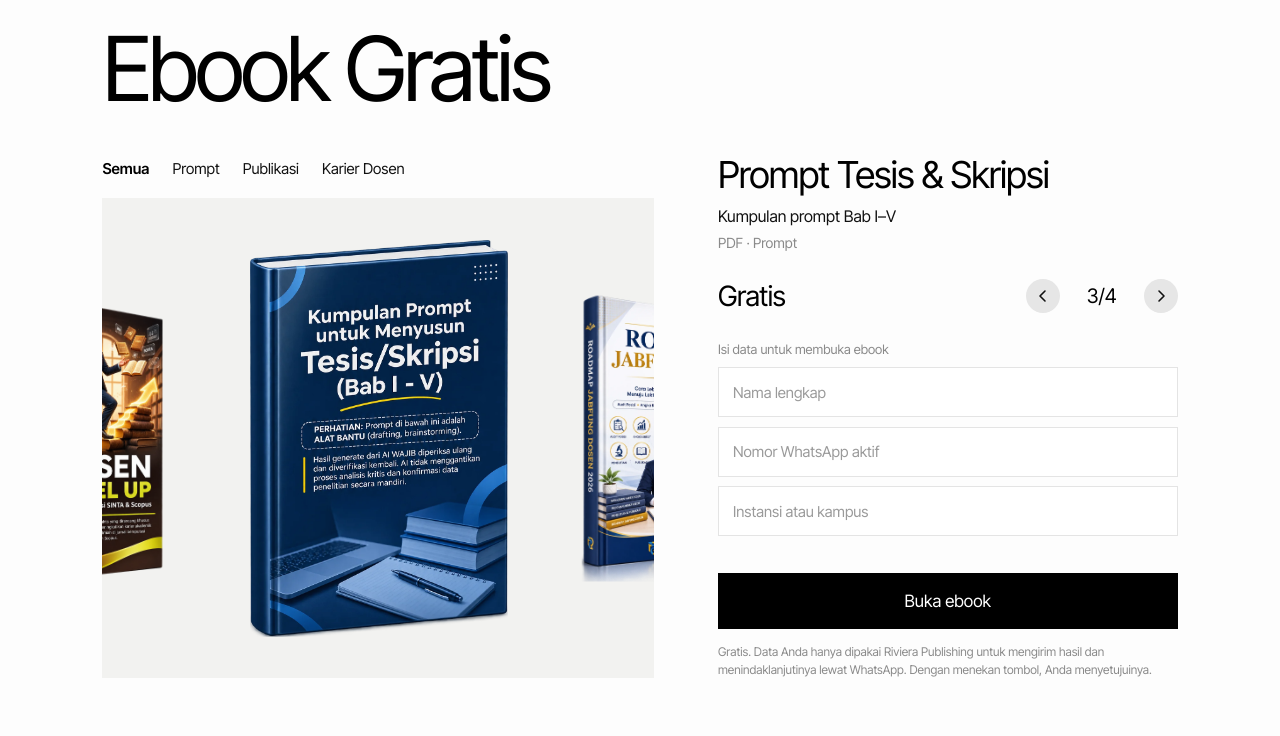
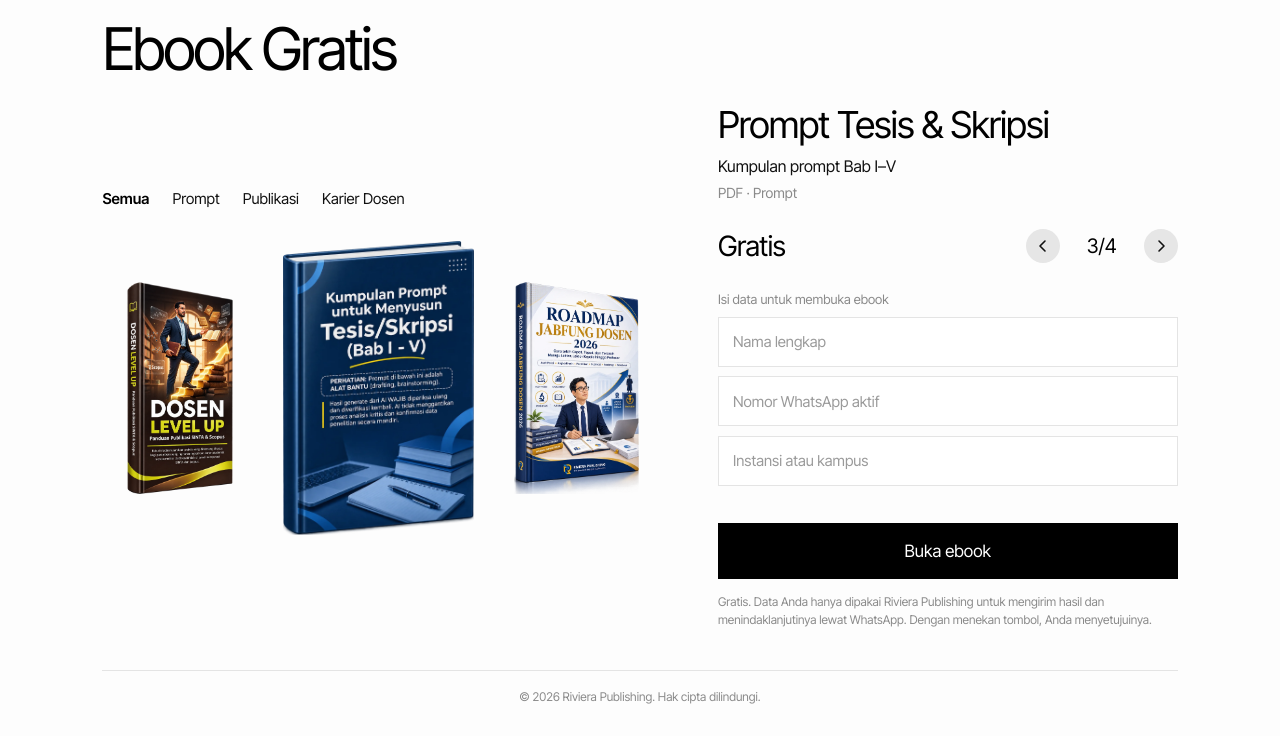
Before and after one commit to Arulfalah123/riviera-testing-lock-eboo, a plain HTML site: page index.html in a window 1280 px wide. Shown: the part 64-800 px from the top of the page. Drawn offline with Linux system fonts and the light colour scheme.

Commit message:
Update index.html

```diff
--- a/index.html
+++ b/index.html
@@ -161,6 +161,13 @@
   body.is-open .lock { display: none; }
   body.is-open .done { display: block; }
 
+  /* Footer */
+  .site-foot {
+    margin-top: 36px; padding-top: 18px;
+    border-top: 1px solid var(--line);
+    font-size: 12px; color: var(--grey); text-align: center;
+  }
+
   /* ===== Laptop / desktop: memenuhi layar, dua kolom, ukuran ikut layar ===== */
   @media (min-width: 900px) {
     .screen {
@@ -172,7 +179,7 @@
     .hdr > svg, .bag, .bag svg { width: clamp(24px, 1.6vw, 32px); height: clamp(24px, 1.6vw, 32px); }
     .badge { min-width: clamp(19px, 1.2vw, 24px); height: clamp(19px, 1.2vw, 24px); line-height: clamp(19px, 1.2vw, 24px); font-size: clamp(10px, .65vw, 13px); }
     .logo { height: clamp(30px, 2.3vw, 46px); }
-    .big { margin-top: 2vh; font-size: clamp(72px, 7vw, 150px); flex: none; }
+    .big { margin-top: 1.5vh; font-size: clamp(48px, 4.6vw, 96px); flex: none; }
 
     .layout {
       flex: 1;
@@ -183,10 +190,15 @@
     .tabs { margin-top: 0; gap: clamp(22px, 1.8vw, 36px); }
     .tab { font-size: clamp(15px, 1.05vw, 20px); }
 
-    /* Kotak pajangan: tepinya memotong ebook samping, seperti tepi layar HP */
-    .carousel { margin: 2vh 0 0; background: #f2f2f0; padding: 3vh 0; }
-    .track::before, .track::after { flex-basis: 24%; }
-    .item { flex-basis: 52%; height: clamp(360px, 54vh, 760px); }
+    /* Carousel menyatu dengan latar putih: ebook tengah + 2 ebook samping tampil utuh di dalam kolom */
+    .carousel { margin: 2vh 0 0; container-type: inline-size; }
+    .track::before, .track::after { flex-basis: 30%; }
+    .item { flex-basis: 40%; height: clamp(360px, 54vh, 760px); }
+    @supports (width: 1cqw) {
+      .track { --h: min(clamp(360px, 54vh, 760px), 58cqw); }
+      .track::before, .track::after { flex-basis: calc(50cqw - var(--h) * .31); }
+      .item { flex-basis: calc(var(--h) * .62); height: var(--h); }
+    }
     .book .bk { font-size: clamp(10px, .7vw, 14px); }
     .book .bt { font-size: clamp(18px, 1.5vw, 30px); }
 
@@ -208,6 +220,7 @@
     .note { font-size: clamp(12px, .8vw, 15px); }
     .ok { font-size: clamp(14px, 1vw, 19px); }
     .note, .ok { text-align: left; }
+    .site-foot { flex: none; margin-top: 4vh; font-size: clamp(12px, .8vw, 15px); }
   }
 
   @media (prefers-reduced-motion: reduce) {
@@ -282,6 +295,8 @@
   </div>
   </div>
   </div>
+
+  <footer class="site-foot">&copy; <span id="year">2026</span> Riviera Publishing. Hak cipta dilindungi.</footer>
 </main>
 
 <script>
@@ -355,6 +370,7 @@
   let active = 0;
 
   $("badge").textContent = EBOOKS.length;
+  $("year").textContent = new Date().getFullYear();
 
   function esc(s) {
     return String(s).replace(/[&<>"']/g, (c) => ({ "&": "&amp;", "<": "&lt;", ">": "&gt;", '"': "&quot;", "'": "&#39;" }[c]));
```
